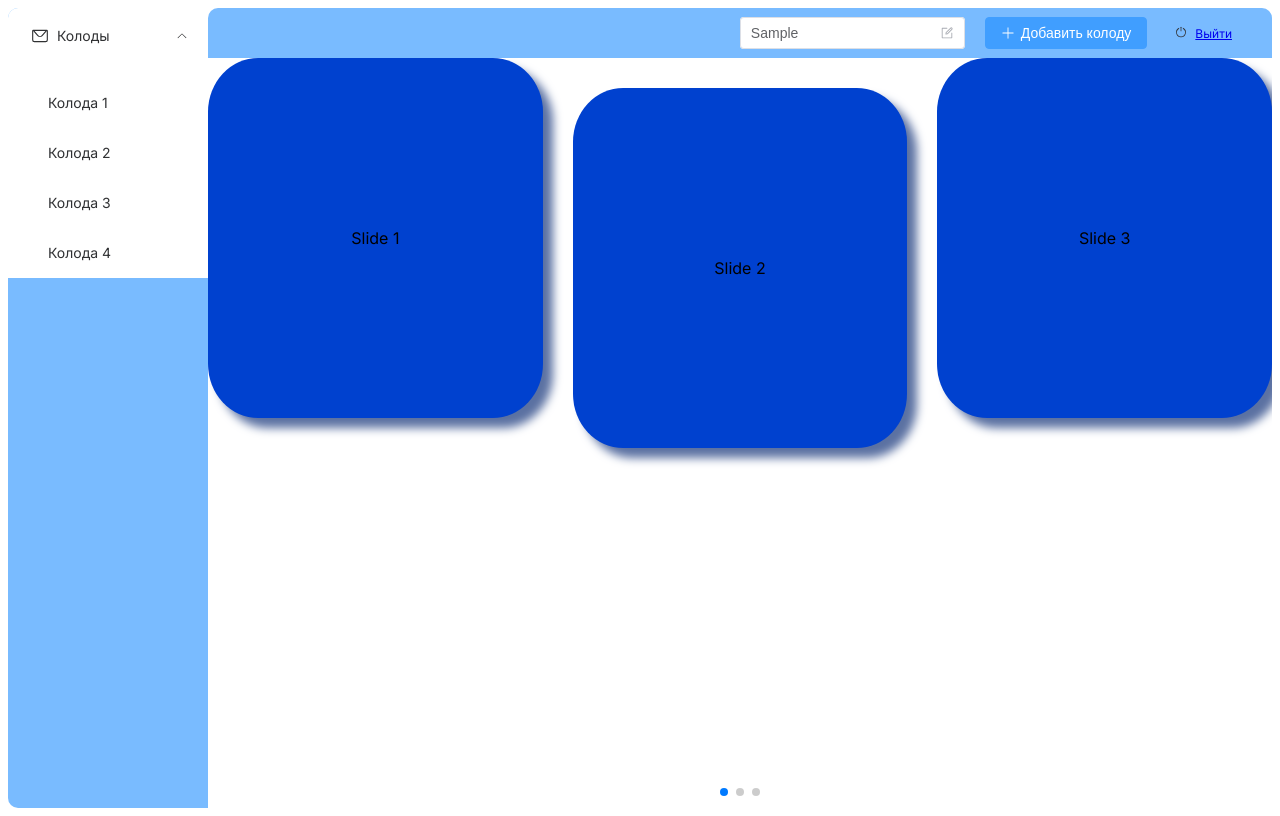
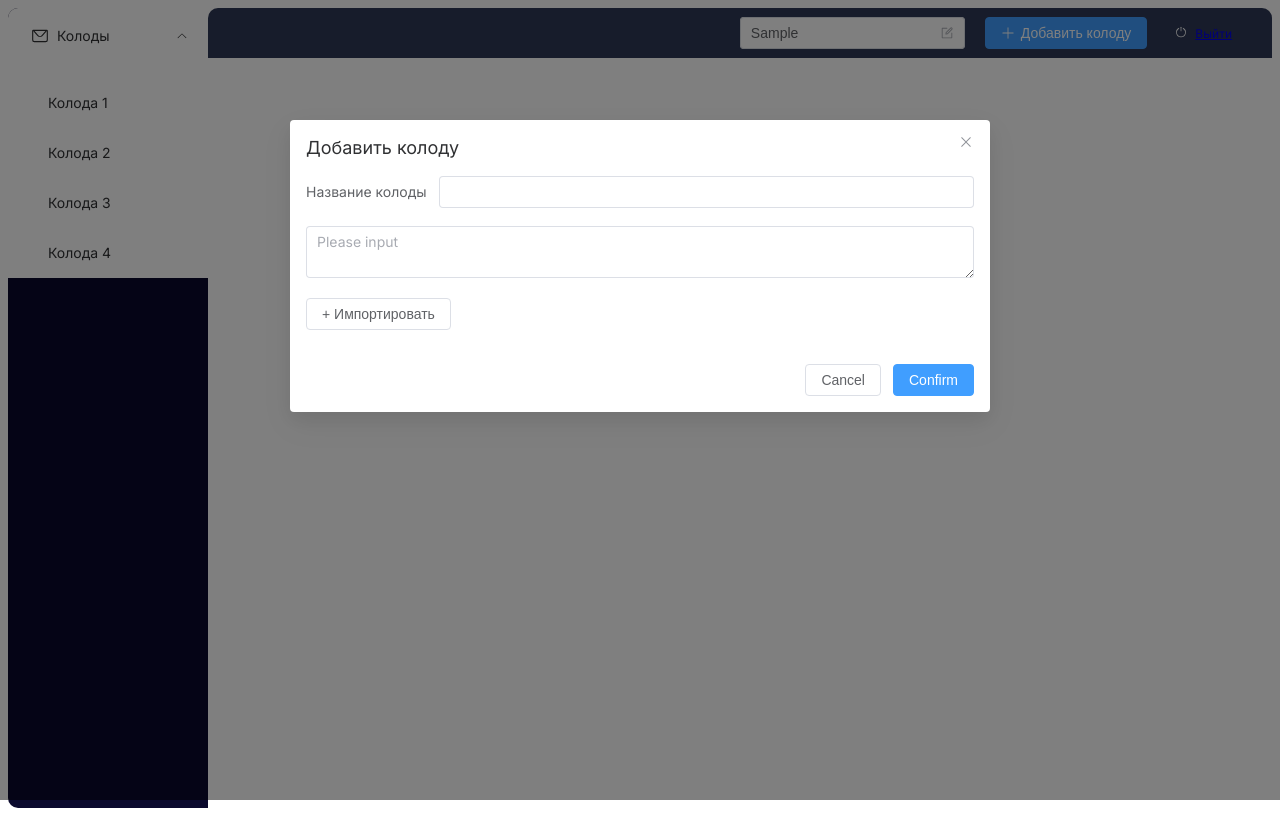
Before and after one commit to Felix200260/frontendStudyEngIishWords, a Vue app in the folder frontendStudyEnglishWords/: page /main in a window 1280 px wide. Both pictures are taken after typing "Sample" into the empty fields and a click on the button "Добавить колоду". Built offline with nearby package versions, Linux system fonts and the light colour scheme.

Commit message:
[+] Добавил модульное окно "Добавить колоду"

```diff
--- a/frontendStudyEnglishWords/src/views/MainView.vue
+++ b/frontendStudyEnglishWords/src/views/MainView.vue
@@ -42,7 +42,9 @@
           </div>
           <!--Добавить колоду-->
           <div class="addDeck">
-            <el-button type="primary" :icon="Plus">Добавить колоду</el-button>
+            <el-button type="primary" :icon="Plus" @click="dialogFormVisible = true"
+              >Добавить колоду</el-button
+            >
           </div>
           <!---->
           <div class="outputFromSystem">
@@ -55,28 +57,53 @@
       </el-header>
 
       <el-main style="height: calc(100vh - 50px)">
-        <!-- Swiper -->
-        <div class="swiper mySwiper">
-          <div class="swiper-wrapper">
-            <div class="swiper-slide">Slide 1</div>
-            <div class="swiper-slide">Slide 2</div>
-            <div class="swiper-slide">Slide 3</div>
-            <div class="swiper-slide">Slide 4</div>
-            <div class="swiper-slide">Slide 5</div>
-            <div class="swiper-slide">Slide 6</div>
-            <div class="swiper-slide">Slide 7</div>
-            <div class="swiper-slide">Slide 8</div>
-            <div class="swiper-slide">Slide 9</div>
-          </div>
-          <div class="swiper-pagination"></div>
-        </div>
+        <!--        &lt;!&ndash; Swiper &ndash;&gt;-->
+        <!--        <div class="swiper mySwiper">-->
+        <!--          <div class="swiper-wrapper">-->
+        <!--            <div class="swiper-slide">Slide 1</div>-->
+        <!--            <div class="swiper-slide">Slide 2</div>-->
+        <!--            <div class="swiper-slide">Slide 3</div>-->
+        <!--            <div class="swiper-slide">Slide 4</div>-->
+        <!--            <div class="swiper-slide">Slide 5</div>-->
+        <!--            <div class="swiper-slide">Slide 6</div>-->
+        <!--            <div class="swiper-slide">Slide 7</div>-->
+        <!--            <div class="swiper-slide">Slide 8</div>-->
+        <!--            <div class="swiper-slide">Slide 9</div>-->
+        <!--          </div>-->
+        <!--          <div class="swiper-pagination"></div>-->
+        <!--        </div>-->
+
+        <el-dialog v-model="dialogFormVisible" title="Добавить колоду" width="700">
+          <el-form :model="form">
+            <el-form-item label="Название колоды" :label-width="formLabelWidth">
+              <el-input v-model="form.name" autocomplete="off" />
+            </el-form-item>
+            <el-form-item :label-width="formLabelWidth">
+              <el-input
+                v-model="textarea"
+                :autosize="{ minRows: 2, maxRows: 4 }"
+                type="textarea"
+                placeholder="Please input"
+              />
+              <el-button style="margin-top: 20px" size="default" @click="openWindowImportCards"
+                >+ Импортировать</el-button
+              >
+            </el-form-item>
+          </el-form>
+          <template #footer>
+            <div class="dialog-footer">
+              <el-button @click="dialogFormVisible = false">Cancel</el-button>
+              <el-button type="primary" @click="dialogFormVisible = false"> Confirm </el-button>
+            </div>
+          </template>
+        </el-dialog>
       </el-main>
     </el-container>
   </el-container>
 </template>
 
 <script setup lang="ts">
-import { ref } from 'vue'
+import { reactive, ref } from 'vue'
 import { SwitchButton, Message, Setting } from '@element-plus/icons-vue'
 import { onMounted } from 'vue'
 import { Edit, Plus } from '@element-plus/icons-vue'
@@ -100,6 +127,45 @@ onMounted(() => {
     modules: [Navigation, Pagination]
   })
 })
+
+const dialogFormVisible = ref(false)
+// const formLabelWidth = '140px'
+
+const form = reactive({
+  name: '',
+  region: '',
+  date1: '',
+  date2: '',
+  delivery: false,
+  type: [],
+  resource: '',
+  desc: ''
+})
+
+const gridData = [
+  {
+    date: '2016-05-02',
+    name: 'John Smith',
+    address: 'No.1518,  Jinshajiang Road, Putuo District'
+  },
+  {
+    date: '2016-05-04',
+    name: 'John Smith',
+    address: 'No.1518,  Jinshajiang Road, Putuo District'
+  },
+  {
+    date: '2016-05-01',
+    name: 'John Smith',
+    address: 'No.1518,  Jinshajiang Road, Putuo District'
+  },
+  {
+    date: '2016-05-03',
+    name: 'John Smith',
+    address: 'No.1518,  Jinshajiang Road, Putuo District'
+  }
+]
+
+const textarea = ref('')
 
 //Поиск====================================================================================
 interface LinkItem {
@@ -160,8 +226,8 @@ const tableData = ref(Array.from({ length: 20 }).fill(item))
 <style scoped>
 .layout-container-demo .el-header {
   position: relative;
-  background-color: #79bbff;
-  color: var(--el-text-color-primary);
+  background-color: #2e3856;
+  color: white;
   display: flex;
   justify-content: flex-end;
   align-items: center;
@@ -170,7 +236,7 @@ const tableData = ref(Array.from({ length: 20 }).fill(item))
 }
 .layout-container-demo .el-aside {
   color: var(--el-text-color-primary);
-  background: #79bbff;
+  background: #0a092d;
   height: 100vh;
   border-radius: 10px 0 0 10px; /* Закругляем боковой блок */
 }
```
Also changed, not shown: 1 other file (tests, documents, lock files or other folders).
